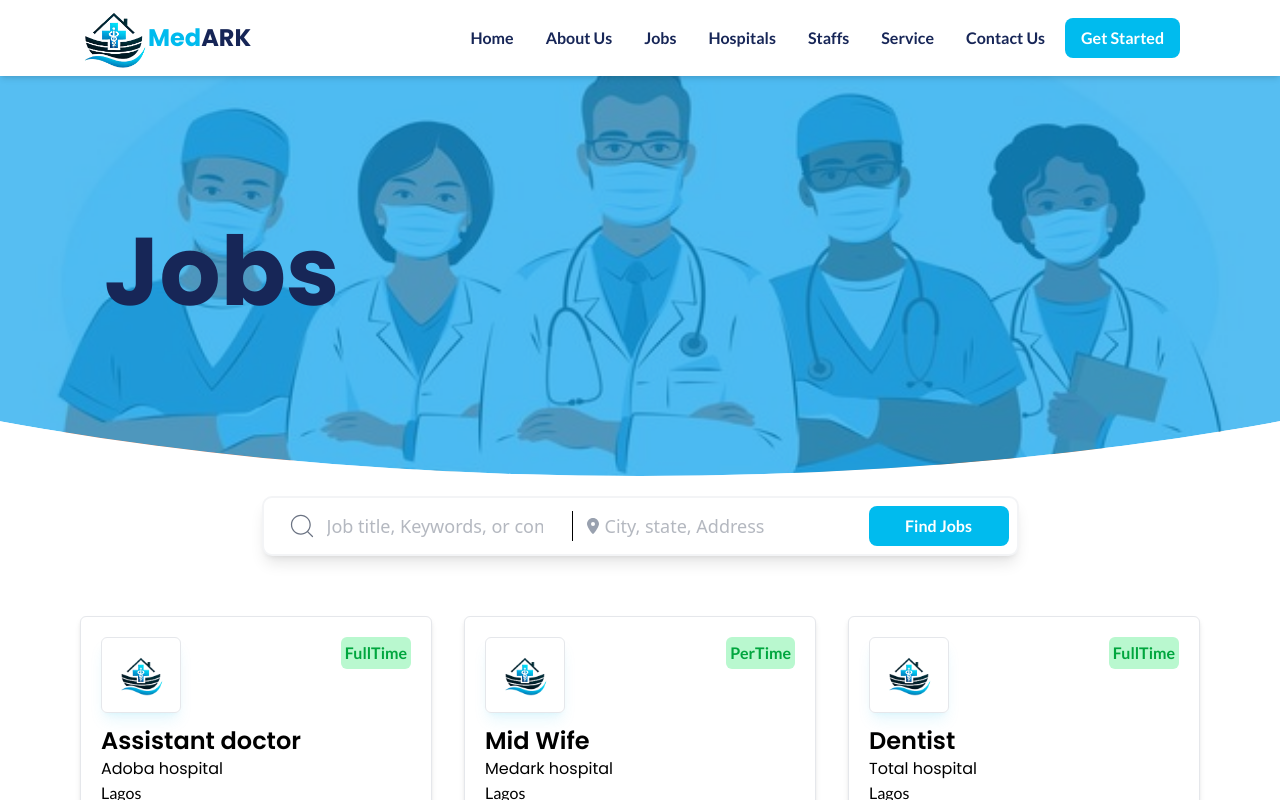
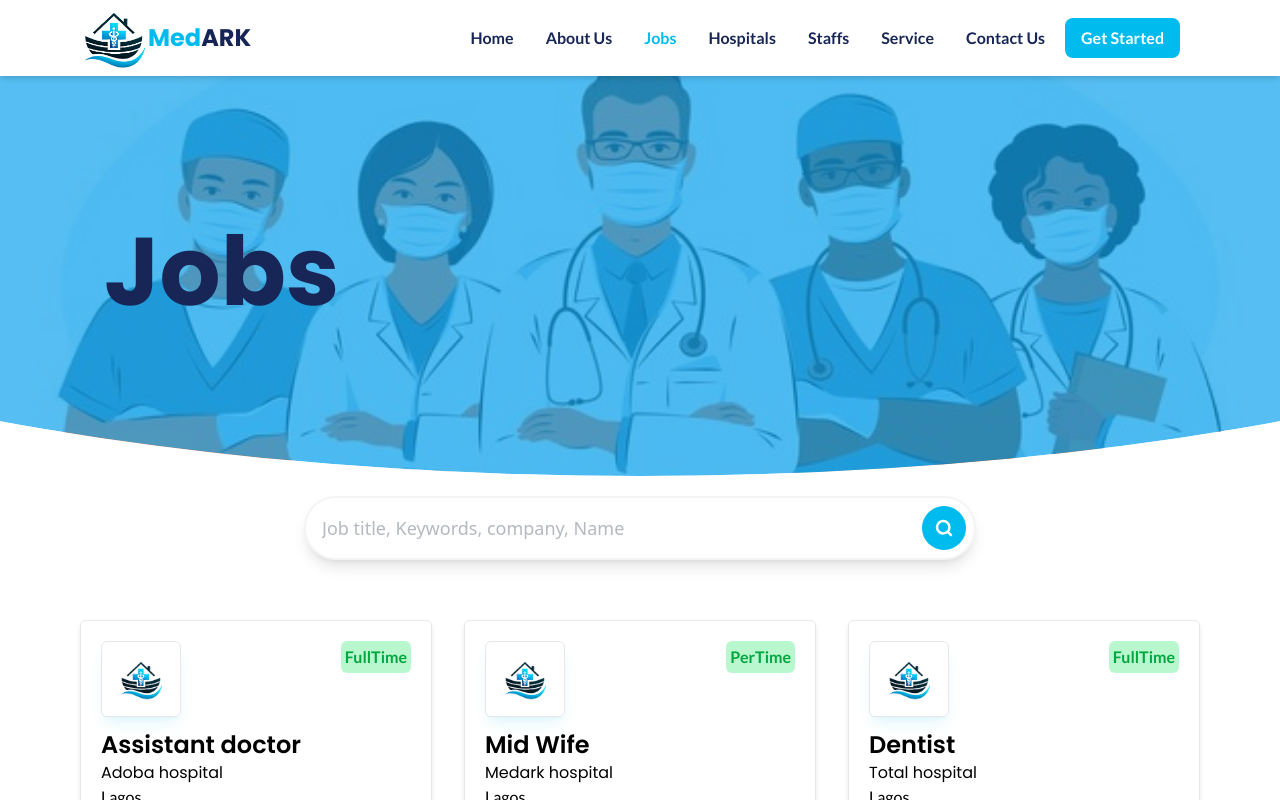
Before and after one commit to Conqueror102/medArk, a React (Vite) app: page /jobs in a window 1280 px wide. Shown: the top 800 px of the page. Built offline with nearby package versions, Linux system fonts and the light colour scheme.

Commit message:
feat:responsiveness

```diff
--- a/src/components/Button.jsx
+++ b/src/components/Button.jsx
@@ -2,7 +2,7 @@ import React from 'react'
 
 const Button = ({text, className}) => {
   return (
-    <div className={`px-4 py-2  ${className} font-semibold rounded-lg cursor-pointer`}>
+    <div className={`px-4 py-2 max-sm:px-3 max-sm:py-1 ${className} font-semibold rounded-lg cursor-pointer`}>
         <p>{text}</p>
     </div>
   )
--- a/src/components/Contactcard.jsx
+++ b/src/components/Contactcard.jsx
@@ -7,7 +7,7 @@ const Contactcard = ({icon, con, title, content}) => {
            {icon}
         </div>
         <h2 className='font-semibold text-lg'>{title}</h2>
-        <p className='text-secondary mb-4'>{content}</p>
+        <p className='text-secondary mb-4 text-center'>{content}</p>
         <h3 className='text-primary font-semibold'>{con}</h3>
     </div>
   )
--- a/src/components/Search.jsx
+++ b/src/components/Search.jsx
@@ -5,35 +5,24 @@ import Button from "./Button";
 
 const Search = () => {
   return (
-    <>
-      <div className="h-[10%] gap-3 p-2 bg-white rounded-[10px] flex justify-center items-center shadow-lg shadow-black-400/50 border-gray-100 border-2 mt-[20px]">
-        <div className="h-[80%] w-[50%] flex justify-center items-center border-r">
-          <div className="h-[90%] w-[90%] flex items-center gap-[10px] text-gray-500">
-            <CiSearch size={30} />
+    <div className="gap-3 p-2 w-2xl max-sm:w-70 max-sm:h-13  bg-white rounded-full flex   justify-center items-center shadow-lg shadow-black-400/50 border-gray-100 border-2 mt-[20px]">
+      <div className="w-full flex flex-col md:flex-row">
+        <div className=" w-full flex justify-center items-center ">
+          <div className=" w-full flex items-center gap-[10px] text-gray-500">
+
             <input
               type="text"
-              placeholder="Job title, Keywords, or company"
-              className="text-gray-500 text-[18px] outline-0 w-[80%]"
+              placeholder="Job title, Keywords, company, Name"
+              className="text-gray-500 text-[18px] outline-0 p-2 max-sm:p-2 rounded-full w-full"
             />
           </div>
         </div>
-        <div className="  ">
-          <div className="h-[90%] flex justify-between items-center text-gray-400">
-            <FaLocationDot />
-            <input
-              type="text"
-              placeholder="City, state, Address"
-              className="text-gray-500 text-[18px] outline-0 px-1"
-            />
-            <Button
-              text="Find Jobs"
-              className="bg-primary    w-35 h-[100%] text-white flex justify-center items-center"
-            />
-          </div>
-        </div>
+
       </div>
-      {/* <h1 className='text-[16px] text-tertiary font-semibold'>Post Your CV To Be Able To Apply</h1> */}
-    </>
+     <div className="bg-primary p-3  text-xl max-sm:p-2 cursor-pointer rounded-full text-white  ">
+     <CiSearch  strokeWidth={2}/>
+     </div>
+    </div>
   );
 };
 
--- a/src/pages/Cards.jsx
+++ b/src/pages/Cards.jsx
@@ -4,13 +4,13 @@ import Button from "../components/Button";
 const Cards = ({icon, heading, content,postJob}) => {
   return (
     <>
-      <div className="h-60 bg-hero flex justify-center items-center rounded-[6px]   max-[769px]:w-[90%]">
+      <div className="h-60  flex justify-center items-center rounded-[6px]   ">
         <div className="h-[90%] w-[90%] flex items-center flex-col justify-around">
           <div className="p-2 bg-primary flex justify-center text-white items-center rounded-[6px]">
             {icon}
           </div>
           <h1 className="text-[16px] text-center text-tertiary font-semibold">{heading}</h1>
-          <p className="text-[12px] text-gray-400 text-center">
+          <p className="text-[14px] text-gray-400 text-center">
            {content}
           </p>
           <p className="text-[18px] text-primary font-semibold">{postJob}</p>
--- a/src/pages/ContactUs.jsx
+++ b/src/pages/ContactUs.jsx
@@ -31,7 +31,7 @@ const ContactUs = () => {
 
       <div className="w-[100%] bg-[#edf5fd] pt-15 flex justify-center items-center flex-col">
 
-        <div className="h-[80vh] mt-[25px] w-[86%] flex justify-center items-center mb-6">
+        <div className=" mt-[25px] w-[86%] flex justify-center max-sm:flex-col items-center mb-6">
           <div className="h-[100%] w-[60%] flex justify-start items-center">
             <img src={contactUsImage} alt="" className="h-[90%] w-[90%]" />
           </div>
--- a/src/pages/Hospitals.jsx
+++ b/src/pages/Hospitals.jsx
@@ -14,8 +14,10 @@ const Hospitals = () => {
     <>
         <PageHead content="Hospitals"/>
       <div className="px-20 max-sm:p-5 bg-[#e1e1e1f] flex  w-full items-center  flex-col">
+        <div className=''>
         <Search />
-        <div className="grid grid-cols-4 gap-8 max-sm:grid-cols-1 px-20 py-15">
+        </div>
+        <div className="grid grid-cols-4 gap-8 w-full max-sm:grid-cols-1  py-15  max-sm:py-5">
           <StaffCard  image={hospital1} bio="we are the hopital care" field="medark@gmail.com" name="MedArk hospital"/>
           <StaffCard  image={hospital1} bio="we are the hopital care" field="medark@gmail.com" name="MedArk hospital"/>
           <StaffCard  image={hospital1} bio="we are the hopital care" field="medark@gmail.com" name="MedArk hospital"/>
--- a/src/pages/Jobs.jsx
+++ b/src/pages/Jobs.jsx
@@ -64,7 +64,7 @@ const Jobs = () => {
   return (
     <>
         <PageHead content="Jobs"/>
-      <div className="px-20  bg-[#e1e1e1f] flex  w-full items-center  flex-col">
+      <div className="px-20  bg-[#e1e1e1f] max-sm:p-5 flex  w-full items-center  flex-col">
         <Search />
         <div className="grid grid-cols-3 py-15 max-sm:grid-cols-1 max-sm:gap-5 w-full gap-8 ">
               {card.map((e, index) => (
--- a/src/pages/LandingPage.jsx
+++ b/src/pages/LandingPage.jsx
@@ -59,7 +59,7 @@ const LandingPage = () => {
       {/* text side */}
       <div className="px-4 md:px-24 flex flex-col md:flex-row py-10">
         <div className="w-full md:w-1/2  flex flex-col max-sm:items-center md:mt-10 max-sm:justify-center">
-          <h1 className="text-3xl md:text-5xl  max-sm:text-center font-bold text-tertiary mb-5 leading-15  md:leading-14 ">
+          <h1 className="text-3xl md:text-5xl  max-sm:text-center font-bold text-tertiary mb-5 leading-10  md:leading-14 ">
           Bridging the gap between{" "}
             <span className="px-1 max-sm:text-2xl  rounded-md bg-accent">
               Hospitals
--- a/src/pages/Service.jsx
+++ b/src/pages/Service.jsx
@@ -61,7 +61,7 @@ const Service = () => {
         </div>
       </section>
 
-     <div className="px-20 gap-4 pb-10  grid grid-cols-4 ">
+     <div className="px-20 gap-4 pb-10 max-sm:p-5 grid grid-cols-4 max-sm:grid-cols-1">
      <Cards
           icon={<BsFillSearchHeartFill size={40} />}
           heading="Find Your Dream Healthcare Job"
--- a/src/pages/Staffs.jsx
+++ b/src/pages/Staffs.jsx
@@ -11,10 +11,10 @@ const Staffs = () => {
   return (
     <div>
       <PageHead content="Staffs"/>
-      <div className='px-20 pt-10 item-center flex justify-center'>
+      <div className='px-20 pt-10 max-sm:p-5 item-center flex justify-center'>
         <Search/>
       </div>
-      <div className="grid grid-cols-4 gap-8 max-sm:grid-cols-1 px-20 py-15">
+      <div className="grid grid-cols-4 gap-8 max-sm:grid-cols-1 px-20 py-15 max-sm:p-5">
           <StaffCard  image={hospital1} bio="my name is victor am a doctor with 5 yrs exprience" field="Doctor" name="victor Onyema"/>
           <StaffCard  image={hospital1} bio="my name is victor am a doctor with 5 yrs exprience" field="Doctor" name="victor Onyema"/>
           <StaffCard  image={hospital1} bio="my name is victor am a doctor with 5 yrs exprience" field="Doctor" name="victor Onyema"/>
--- a/src/static/Header.jsx
+++ b/src/static/Header.jsx
@@ -13,7 +13,7 @@ const Header = () => {
     setIsOpen(!isOpen);
   };
 
-  const isActive = (path) => location.pathname === path ? "" : "";
+  const isActive = (path) => location.pathname === path ? "text-primary" : "";
 
 
   return (
@@ -30,13 +30,13 @@ const Header = () => {
      <div className='flex space-x-5 items-center '>
      <nav className='flex justify-center max-sm:hidden'>
         <ul className='flex space-x-8  font-semibold text-tertiary'>
-          <Link to="/"><li className=' hover:text-primary'>Home</li></Link>
-         <Link to="about"><li className=' hover:text-primary'>About Us</li></Link>
-         <Link to="jobs"><li className=' hover:text-primary'>Jobs</li></Link>
-          <Link to="hospitals"><li className=' hover:text-primary'>Hospitals</li></Link>
-         <Link to="staff"><li className=' hover:text-primary'>Staffs</li></Link>
-         <Link to="service"><li className=' hover:text-primary'>Service</li></Link>
-         <Link to="contact"><li className=' hover:text-primary'>Contact Us</li></Link>
+          <Link to="/"><li className={` hover:text-primary  ${isActive("/")} `}>Home</li></Link>
+         <Link to="about"><li className={`hover:text-primary  ${isActive("/about")} `}>About Us</li></Link>
+         <Link to="jobs"><li className={`hover:text-primary  ${isActive("/jobs")} `}>Jobs</li></Link>
+          <Link to="hospitals"><li className={`hover:text-primary  ${isActive("/hospitals")} `}>Hospitals</li></Link>
+         <Link to="staff"><li className={`hover:text-primary  ${isActive("/staff")} `}>Staffs</li></Link>
+         <Link to="service"><li className={`hover:text-primary  ${isActive("/service")} `}>Service</li></Link>
+         <Link to="contact"><li className={`hover:text-primary  ${isActive("/contact")} `}>Contact Us</li></Link>
         </ul>
       </nav>
 
@@ -61,17 +61,17 @@ const Header = () => {
 
 
           <div
-            className={`fixed top-12 left-0 w-3/4 h-full bg-white shadow-lg z-50 hidden max-md:flex flex-col ${isOpen === true ? "translate-x-[0px]" : "-translate-x-[250px]"} transition duration-500 ease-in-out`}
+            className={`fixed top-12 left-0 w-3/4 h-full bg-white shadow-lg z-50 hidden max-md:flex flex-col ${isOpen === true ? "translate-x-[0px]" : "-translate-x-[350px]"} transition duration-500 ease-in-out`}
             onClick={(e) => e.stopPropagation()}
           >
             <ul className="flex flex-col  font-semibold cursor-pointer text-tertiary  text-lg p-5">
               <Link to="/" exact className={`w-full p-3  ${isActive("/")}  `} onClick={toggleMenu}><li>Home</li></Link>
-              <Link to="about" className={`w-full p-3 ${isActive("about")}`} onClick={toggleMenu}><li>About</li></Link>
-              <Link to="contact" className={`w-full p-3 ${isActive("contact")}`} onClick={toggleMenu}><li>Contact Us</li></Link>
-              <Link to="service" className={`w-full p-3 ${isActive("service")}`} onClick={toggleMenu}><li>Services</li></Link>
-              <Link to="jobs" className={`w-full p-3 ${isActive("jobs")}`} onClick={toggleMenu}><li>Jobs</li></Link>
-              <Link to="hospitals" className={`w-full p-3 ${isActive("hospitals")}`} onClick={toggleMenu}><li>Hospitals</li></Link>
-              <Link to="staff" className={`w-full p-3 ${isActive("staff")}`} onClick={toggleMenu}><li>Staffs</li></Link>
+              <Link to="about" className={`w-full p-3 ${isActive("/about")}`} onClick={toggleMenu}><li>About</li></Link>
+              <Link to="contact" className={`w-full p-3 ${isActive("/contact")}`} onClick={toggleMenu}><li>Contact Us</li></Link>
+              <Link to="service" className={`w-full p-3 ${isActive("/service")}`} onClick={toggleMenu}><li>Services</li></Link>
+              <Link to="jobs" className={`w-full p-3 ${isActive("/jobs")}`} onClick={toggleMenu}><li>Jobs</li></Link>
+              <Link to="hospitals" className={`w-full p-3 ${isActive("/hospitals")}`} onClick={toggleMenu}><li>Hospitals</li></Link>
+              <Link to="staff" className={`w-full p-3 ${isActive("/staff")}`} onClick={toggleMenu}><li>Staffs</li></Link>
             </ul>
           </div>
 
```
